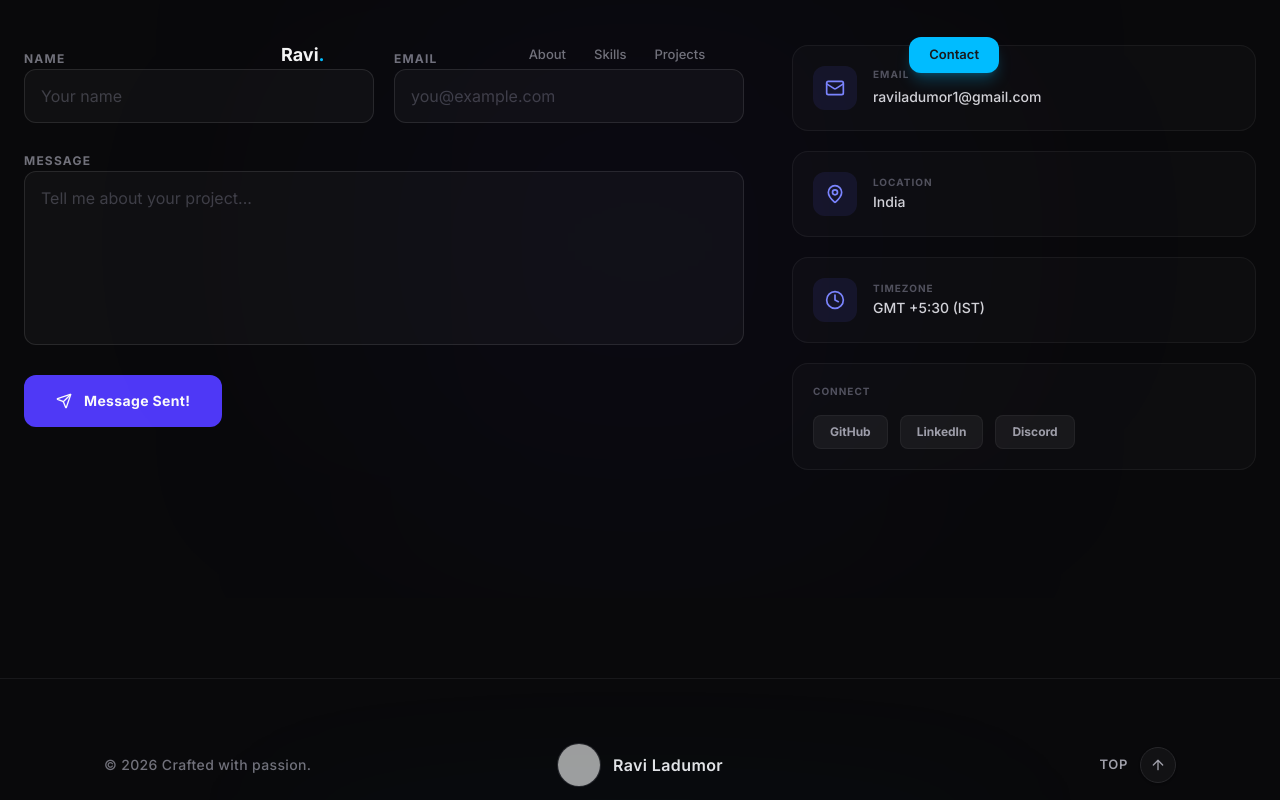
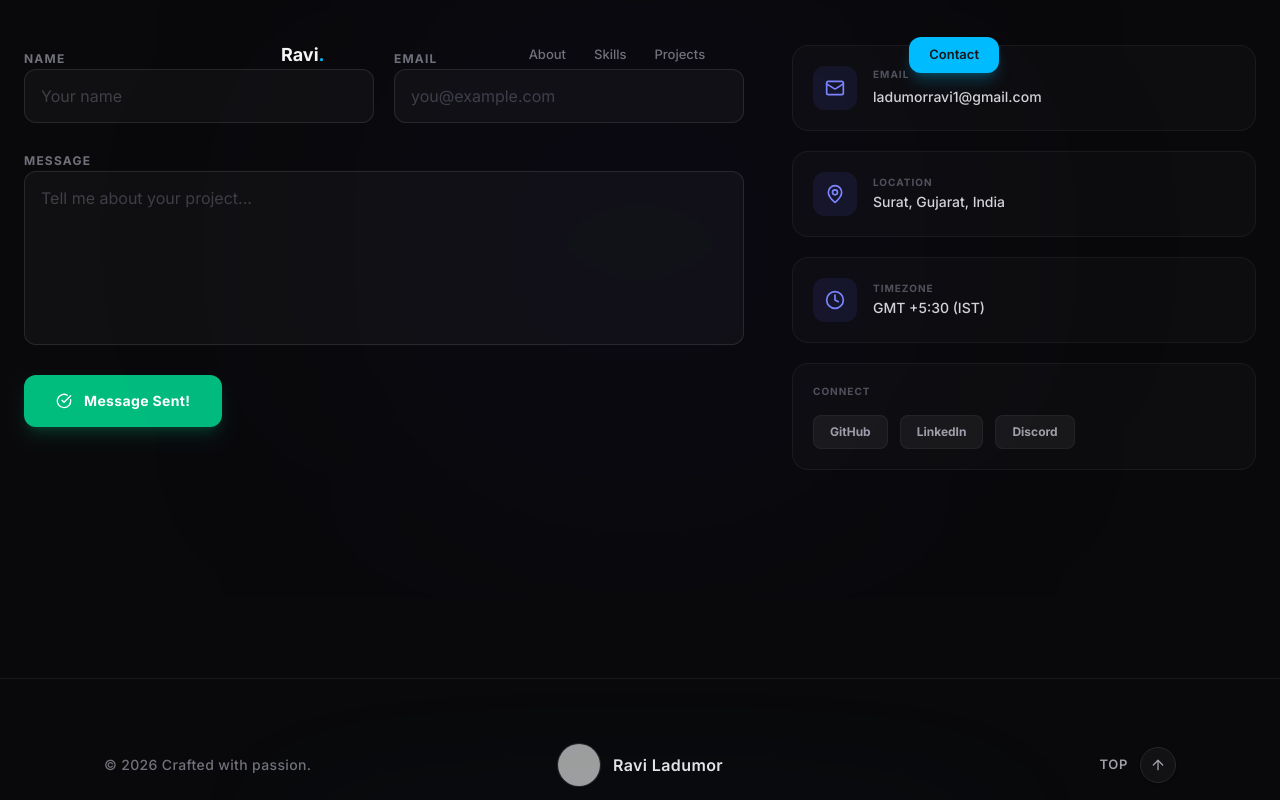
Before and after one commit to mr-ravi-ladumor/my-portfolio, a Next.js app: page / in a window 1280 px wide. Both pictures are taken after typing "Sample", "name@example.com", "Sample" into the empty fields and a click on the button "Send Message". Shown: the part 4300-5100 px from the top of the page. Built offline with nearby package versions, Linux system fonts and the light colour scheme; no server answers; grey boxes are pictures that could not be loaded.

Commit message:
service added: emailjs in contact form

```diff
--- a/app/page.tsx
+++ b/app/page.tsx
@@ -104,7 +104,7 @@ export default function Home() {
                   { icon: Github, href: "https://github.com/mr-ravi-ladumor", label: "GitHub" },
                   { icon: Linkedin, href: "https://www.linkedin.com/in/ravi-ladumor/", label: "LinkedIn" },
                   { icon: SiLeetcode, href: "https://leetcode.com/u/ravi_ladumor1/", label: "LeetCode" },
-                  { icon: Mail, href: "mailto:raviladumor1@gmail.com", label: "Email" },
+                  { icon: Mail, href: "mailto:ladumorravi1@gmail.com", label: "Email" },
                 ].map(({ icon: Icon, href, label }) => (
                   <a
                     key={label}
--- a/components/Contact.tsx
+++ b/components/Contact.tsx
@@ -2,7 +2,8 @@
 
 import React, { useState } from "react";
 import { motion } from "framer-motion";
-import { Send, Mail, MapPin, Clock } from "lucide-react";
+import { Send, Mail, MapPin, Clock, CheckCircle, AlertCircle } from "lucide-react";
+import emailjs from "@emailjs/browser";
 
 const Contact = () => {
     const [formData, setFormData] = useState({
@@ -11,19 +12,46 @@ const Contact = () => {
         message: "",
     });
     const [submitted, setSubmitted] = useState(false);
+    const [isSubmitting, setIsSubmitting] = useState(false);
+    const [error, setError] = useState(false);
 
-    const handleSubmit = (e: React.FormEvent) => {
+    const handleSubmit = async (e: React.FormEvent) => {
         e.preventDefault();
-        // TODO: Hook up to your backend / email service
-        console.log("Form submitted:", formData);
-        setSubmitted(true);
-        setTimeout(() => setSubmitted(false), 4000);
-        setFormData({ name: "", email: "", message: "" });
+
+        if (!formData.name || !formData.email || !formData.message) {
+            return;
+        }
+
+        setIsSubmitting(true);
+        setError(false);
+
+        try {
+            await emailjs.send(
+                process.env.NEXT_PUBLIC_EMAILJS_SERVICE_ID!,
+                process.env.NEXT_PUBLIC_EMAILJS_TEMPLATE_ID!,
+                {
+                    name: formData.name,
+                    email: formData.email,
+                    message: formData.message,
+                },
+                process.env.NEXT_PUBLIC_EMAILJS_PUBLIC_KEY!
+            );
+
+            setSubmitted(true);
+            setFormData({ name: "", email: "", message: "" });
+            setTimeout(() => setSubmitted(false), 5000);
+        } catch (err) {
+            console.error("Failed to send email:", err);
+            setError(true);
+            setTimeout(() => setError(false), 5000);
+        } finally {
+            setIsSubmitting(false);
+        }
     };
 
     return (
         <section id="contact" className="w-full py-32 px-6 flex justify-center relative overflow-hidden">
-            <div className="absolute top-1/3 left-1/2 -translate-x-1/2 w-[500px] h-[500px] bg-indigo-600/5 blur-[160px] rounded-full" />
+            <div className="absolute top-1/3 left-1/2 -translate-x-1/2 w-[500px] h-[500px] bg-indigo-600/5 blur-[160px] rounded-full pointer-events-none" />
 
             <div className="max-w-7xl w-full">
                 <div className="flex items-center gap-4 mb-4">
@@ -103,10 +131,33 @@ const Contact = () => {
 
                         <button
                             type="submit"
-                            className="group flex items-center gap-3 px-8 py-4 bg-indigo-600 rounded-xl font-bold text-sm tracking-wide hover:bg-indigo-500 transition-all hover:shadow-lg hover:shadow-indigo-600/20 active:scale-[0.98]"
+                            disabled={isSubmitting}
+                            className={`group flex items-center justify-center gap-3 px-8 py-4 rounded-xl font-bold text-sm tracking-wide transition-all duration-300 ${
+                                isSubmitting
+                                    ? "bg-indigo-600 opacity-70 cursor-not-allowed"
+                                : submitted
+                                    ? "bg-emerald-500 text-white shadow-lg shadow-emerald-500/20"
+                                : error
+                                    ? "bg-red-500 text-white shadow-lg shadow-red-500/20"
+                                : "bg-indigo-600 hover:bg-indigo-500 hover:shadow-lg hover:shadow-indigo-600/20 active:scale-[0.98]"
+                            }`}
                         >
-                            <Send className="w-4 h-4 group-hover:translate-x-0.5 group-hover:-translate-y-0.5 transition-transform" />
-                            {submitted ? "Message Sent!" : "Send Message"}
+                            {submitted ? (
+                                <>
+                                    <CheckCircle className="w-4 h-4" />
+                                    Message Sent!
+                                </>
+                            ) : error ? (
+                                <>
+                                    <AlertCircle className="w-4 h-4" />
+                                    Failed to send
+                                </>
+                            ) : (
+                                <>
+                                    <Send className={`w-4 h-4 ${isSubmitting ? 'animate-pulse' : 'group-hover:translate-x-0.5 group-hover:-translate-y-0.5 transition-transform'}`} />
+                                    {isSubmitting ? "Sending..." : "Send Message"}
+                                </>
+                            )}
                         </button>
                     </motion.form>
 
@@ -122,13 +173,13 @@ const Contact = () => {
                             {
                                 icon: Mail,
                                 label: "Email",
-                                value: "raviladumor1@gmail.com",
-                                href: "mailto:raviladumor1@gmail.com",
+                                value: "ladumorravi1@gmail.com",
+                                href: "mailto:ladumorravi1@gmail.com",
                             },
                             {
                                 icon: MapPin,
                                 label: "Location",
-                                value: "India",
+                                value: "Surat, Gujarat, India",
                                 href: null,
                             },
                             {
--- a/package.json
+++ b/package.json
@@ -9,6 +9,7 @@
     "lint": "eslint"
   },
   "dependencies": {
+    "@emailjs/browser": "^4.4.1",
     "framer-motion": "^12.34.3",
     "lucide-react": "^0.575.0",
     "next": "16.1.6",
```
Also changed, not shown: 1 other file (tests, documents, lock files or other folders).
